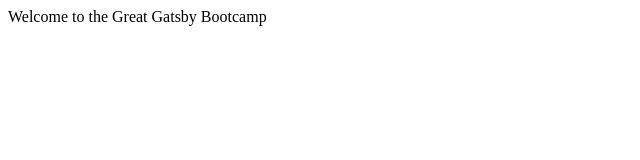
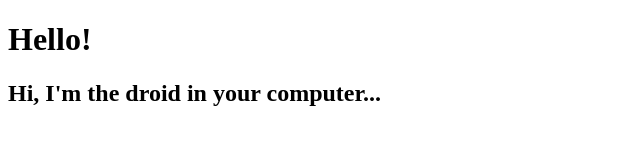
Before and after one commit to GaryThomas/GatsbyDemo, a Gatsby site: page / in a window 1280 px wide. Shown: the whole page, without its empty margins (0-640 px from the left). Built offline with nearby package versions, Linux system fonts and the light colour scheme; Gatsby itself is replaced by a stand-in of ours.

Commit message:
Show how to totally override the default page(s)

```diff
--- a/src/pages/index.js
+++ b/src/pages/index.js
@@ -1,3 +1,12 @@
 import React from "react"
 
-export default () => <div>Welcome to the Great Gatsby Bootcamp</div>
+const IndexPage = () => {
+    return (
+        <div>
+            <h1>Hello!</h1>
+            <h2>Hi, I'm the droid in your computer...</h2>
+        </div>
+    )
+}
+
+export default IndexPage
```
